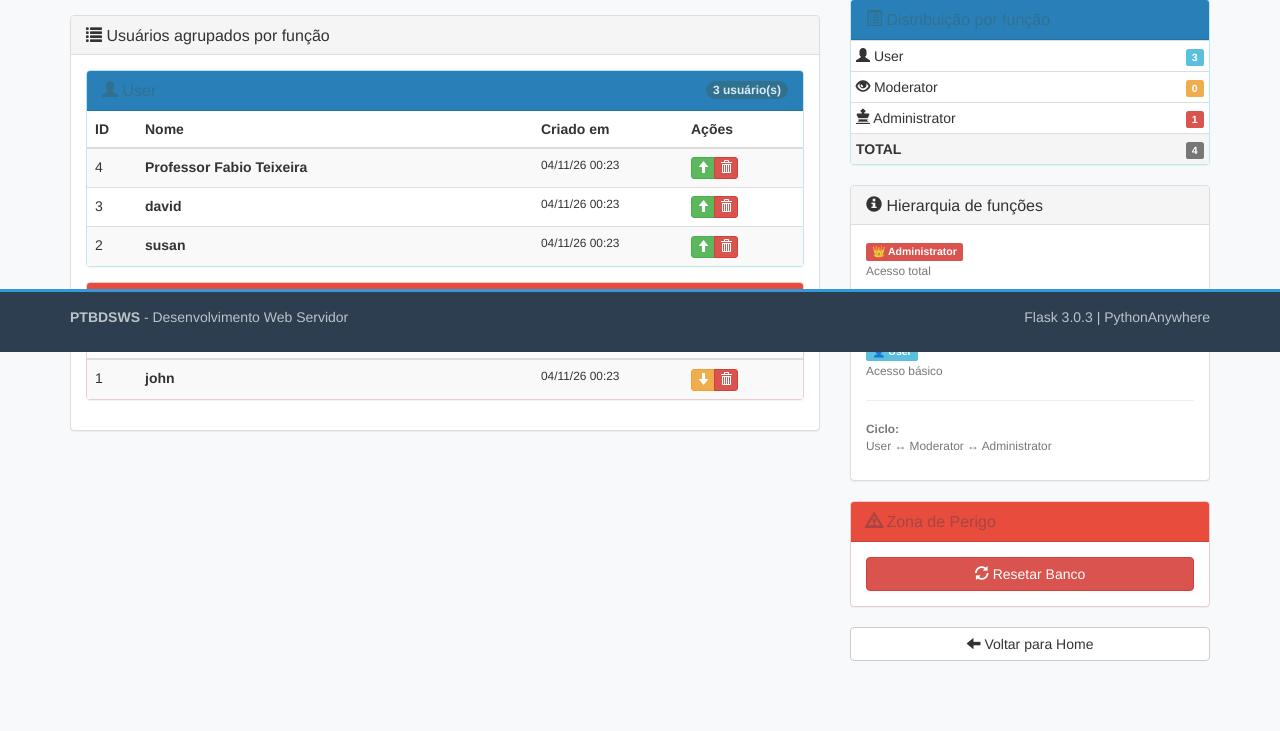
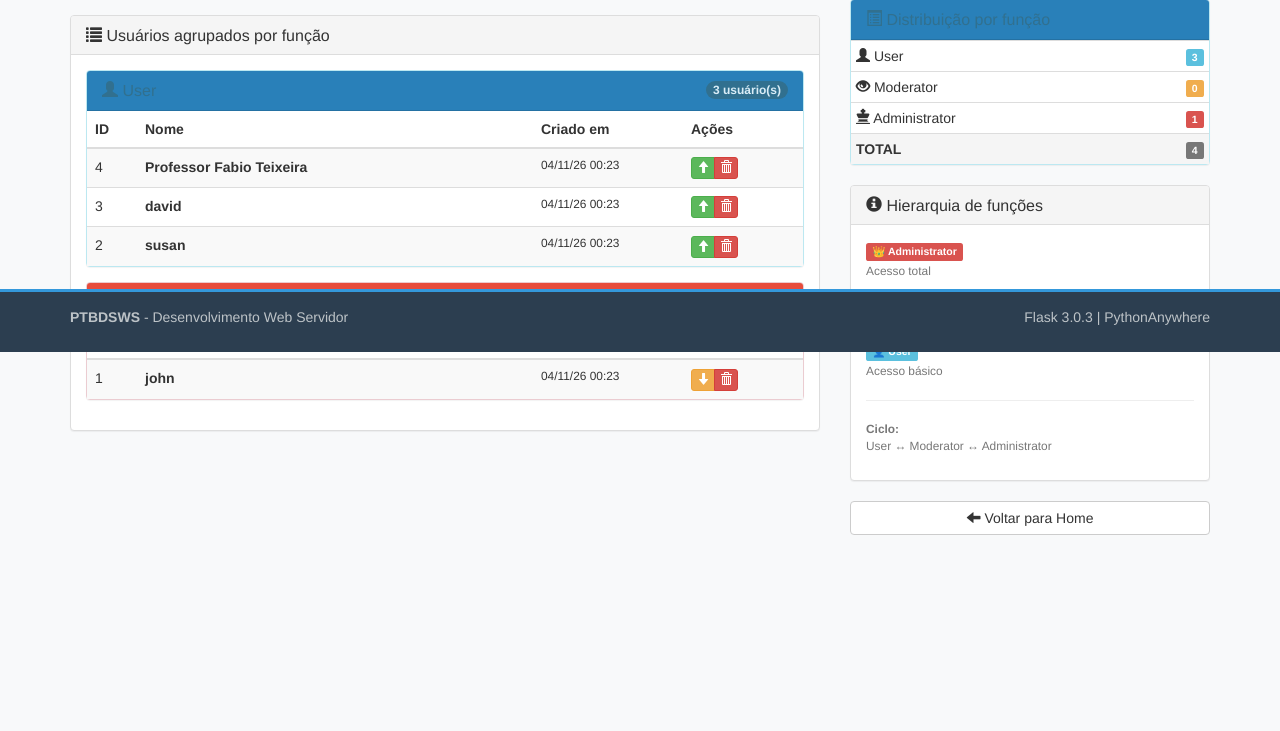
Before and after one commit to brondileticia/devweb-servidor-flask, a Flask app: page /banco-dados in a window 1280 px wide. Shown: the part 448-1179 px from the top of the page. After the commit the page ends 983 px from the top, so only its background shows below. Run offline with Flask 3, Linux system fonts and the light colour scheme; data comes from the database, SQL or seed files in the repository; some libraries are stand-ins or nearby versions.

Commit message:
update: avaliação contínua 09, banco de dados
removendo botão de resetar banco de dados

```diff
--- a/templates/banco_dados.html
+++ b/templates/banco_dados.html
@@ -140,7 +140,7 @@
     {# ============ COLUNA DIREITA ============ #}
     <div class="col-md-4">
 
-        {# ⭐ CONTADORES ============ #}
+        {# CONTADORES #}
         <div class="panel panel-primary">
             <div class="panel-heading">
                 <h3 class="panel-title">
@@ -169,7 +169,7 @@
             </div>
         </div>
 
-        {# ⭐ ESTATÍSTICAS POR FUNÇÃO ============ #}
+        {# ESTATÍSTICAS POR FUNÇÃO #}
         <div class="panel panel-info">
             <div class="panel-heading">
                 <h3 class="panel-title">
@@ -233,24 +233,6 @@
             </div>
         </div>
 
-        {# Zona de Perigo #}
-        <div class="panel panel-danger">
-            <div class="panel-heading">
-                <h3 class="panel-title">
-                    <span class="glyphicon glyphicon-warning-sign"></span>
-                    Zona de Perigo
-                </h3>
-            </div>
-            <div class="panel-body text-center">
-                <a href="/resetar-banco"
-                   class="btn btn-danger btn-block"
-                   onclick="return confirm('Resetar banco? Todos os dados serão perdidos!')">
-                    <span class="glyphicon glyphicon-refresh"></span>
-                    Resetar Banco
-                </a>
-            </div>
-        </div>
-
         <a href="/" class="btn btn-default btn-block">
             <span class="glyphicon glyphicon-arrow-left"></span>
             Voltar para Home
```
